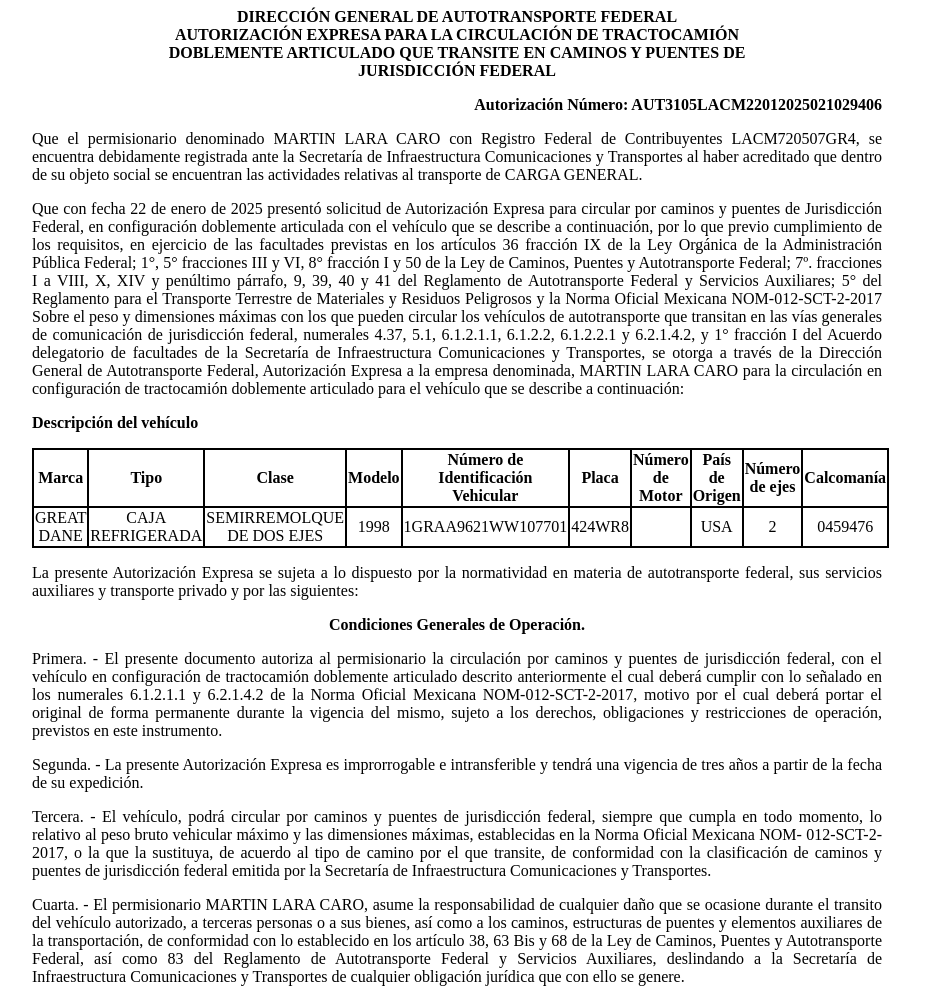
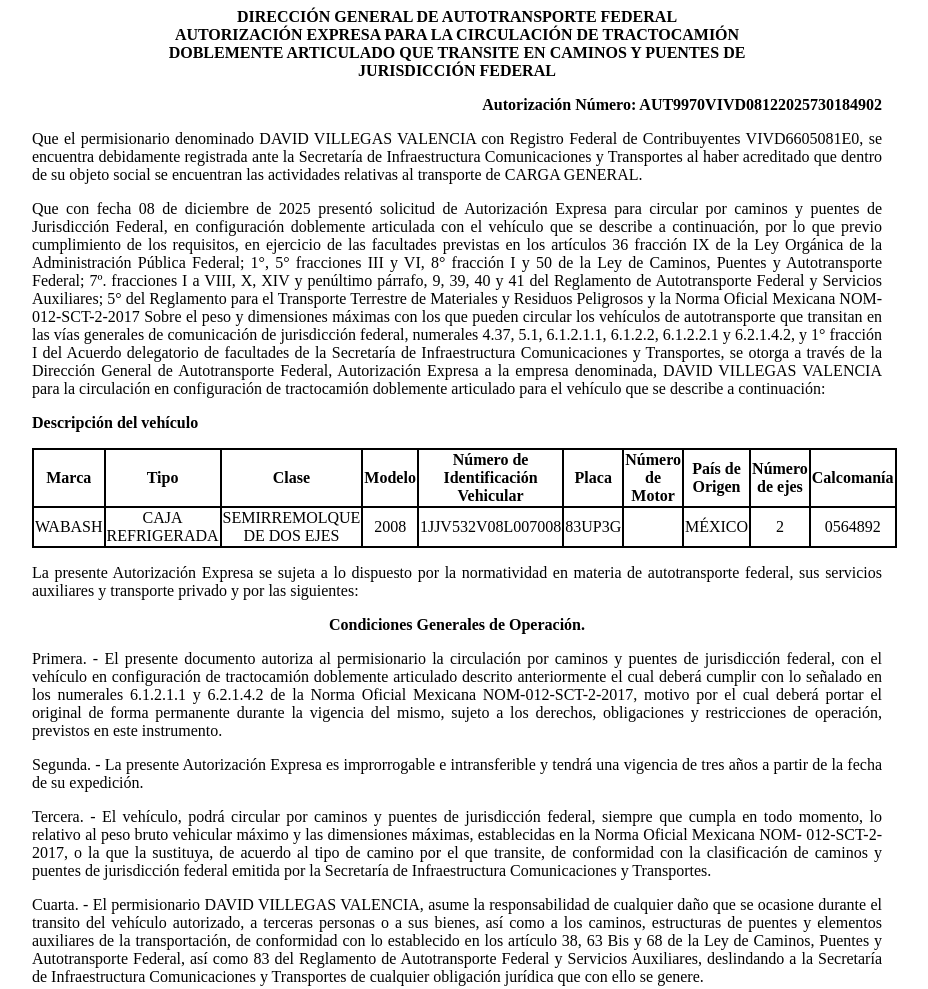
Before and after one commit to app-sct1/ConsultaAutDobleRemolque-folio-0201434, a plain HTML site: page index.html in a window 1280 px wide. Shown: the top 989 px of the page, without its empty margins (183-1111 px from the left). Drawn offline with Linux system fonts and the light colour scheme.

Commit message:
index.html

```diff
--- a/index.html
+++ b/index.html
@@ -75,19 +75,19 @@
 						<p class="sinMargen">DOBLEMENTE ARTICULADO QUE TRANSITE EN CAMINOS Y PUENTES DE</p>
 						<p class="sinMargen">JURISDICCIÓN FEDERAL</p>
 					</div>
-<p class="derechaNegro">Autorización Número: AUT3105LACM22012025021029406</p>
+<p class="derechaNegro">Autorización Número: AUT9970VIVD08122025730184902</p>
 
 					<p class="justificado">Que el permisionario denominado
-						MARTIN LARA CARO con Registro Federal de
-						Contribuyentes LACM720507GR4, se encuentra
+						DAVID VILLEGAS VALENCIA con Registro Federal de
+						Contribuyentes VIVD6605081E0, se encuentra
 						debidamente registrada ante la Secretaría de Infraestructura
 						Comunicaciones y Transportes al haber acreditado que dentro de su
 						objeto social se encuentran las actividades relativas al
 						transporte de CARGA GENERAL.</p>
 
 
-					<p class="justificado">Que con fecha 22 de
-						enero de 2025 presentó
+					<p class="justificado">Que con fecha 08 de
+						diciembre de 2025 presentó
 						solicitud de Autorización Expresa para circular por caminos y
 						puentes de Jurisdicción Federal, en configuración doblemente
 						articulada con el vehículo que se describe a continuación, por lo
@@ -107,7 +107,7 @@
 						facultades de la Secretaría de Infraestructura Comunicaciones y
 						Transportes, se otorga a través de la
 						Dirección General de Autotransporte Federal, Autorización Expresa a la
-						empresa denominada, MARTIN LARA CARO para la
+						empresa denominada, DAVID VILLEGAS VALENCIA para la
 						circulación en configuración de tractocamión doblemente articulado
 						para el vehículo que se describe a continuación:</p>
 
@@ -128,16 +128,16 @@
 							<th class="borde">Calcomanía</th>
 						</tr>
 						<tr class="borde">
-							<td class="borde">GREAT DANE</td>
+							<td class="borde">WABASH</td>
 							<td class="borde">CAJA REFRIGERADA</td>
 							<td class="borde">SEMIRREMOLQUE DE DOS EJES</td>
-							<td class="borde">1998</td>
-							<td class="borde">1GRAA9621WW107701</td>
-							<td class="borde">424WR8</td>
+							<td class="borde">2008</td>
+							<td class="borde">1JJV532V08L007008</td>
+							<td class="borde">83UP3G</td>
 							<td class="borde"></td>
-							<td class="borde">USA</td>
+							<td class="borde">MÉXICO</td>
 							<td class="borde">2</td>
-							<td class="borde">0459476</td>
+							<td class="borde">0564892</td>
 						</tr>
 
 					</tbody></table>
@@ -175,7 +175,7 @@
 						Secretaría de Infraestructura Comunicaciones y Transportes.</p>
 
 					<p class="justificado">Cuarta. - El permisionario
-						MARTIN LARA CARO, asume la responsabilidad de
+						DAVID VILLEGAS VALENCIA, asume la responsabilidad de
 						cualquier daño que se ocasione durante el transito del vehículo
 						autorizado, a terceras personas o a sus bienes, así como a los
 						caminos, estructuras de puentes y elementos auxiliares de la
```
